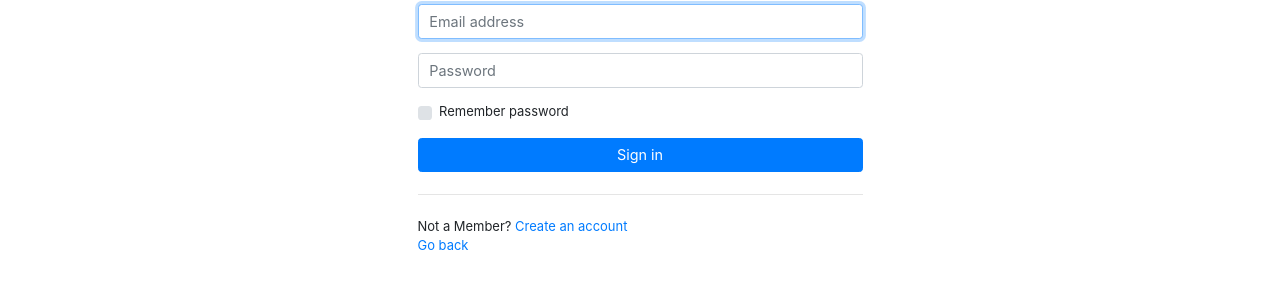
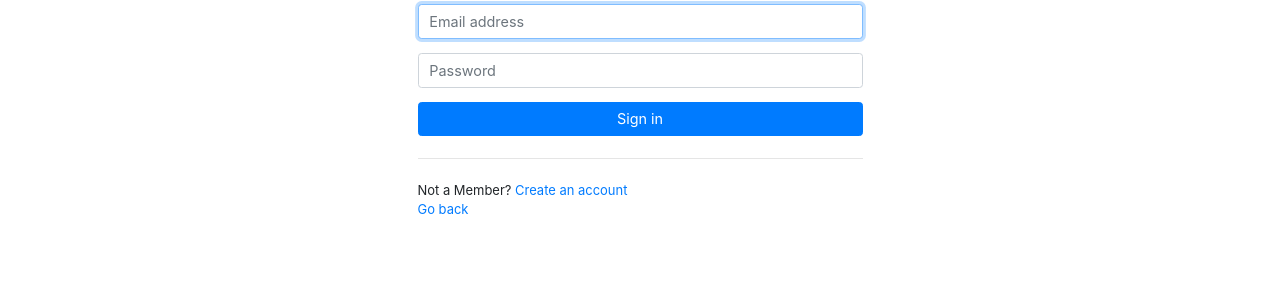
Before and after one commit to lindolo25/Project, a plain HTML site: page signin.html in a window 1280 px wide. Shown: the part 133-422 px from the top of the page. Drawn offline with nearby package versions, Linux system fonts and the light colour scheme; some packages are replaced by stand-ins of ours; no server answers.

Commit message:
removed remember password

```diff
--- a/signin.html
+++ b/signin.html
@@ -45,10 +45,6 @@
                     <div class="form-group">
                         <input type="password" id="password" class="form-control" placeholder="Password" required>
                     </div>
-                    <div class="custom-control custom-checkbox mb-3">
-                        <input type="checkbox" class="custom-control-input" id="customCheck1">
-                        <label class="custom-control-label" for="customCheck1">Remember password</label>
-                    </div>
                     <button id="submit" class="btn btn-primary btn-block" type="submit">Sign in</button>
                     <hr class="my-4">
                     <div class="singUp">
```
